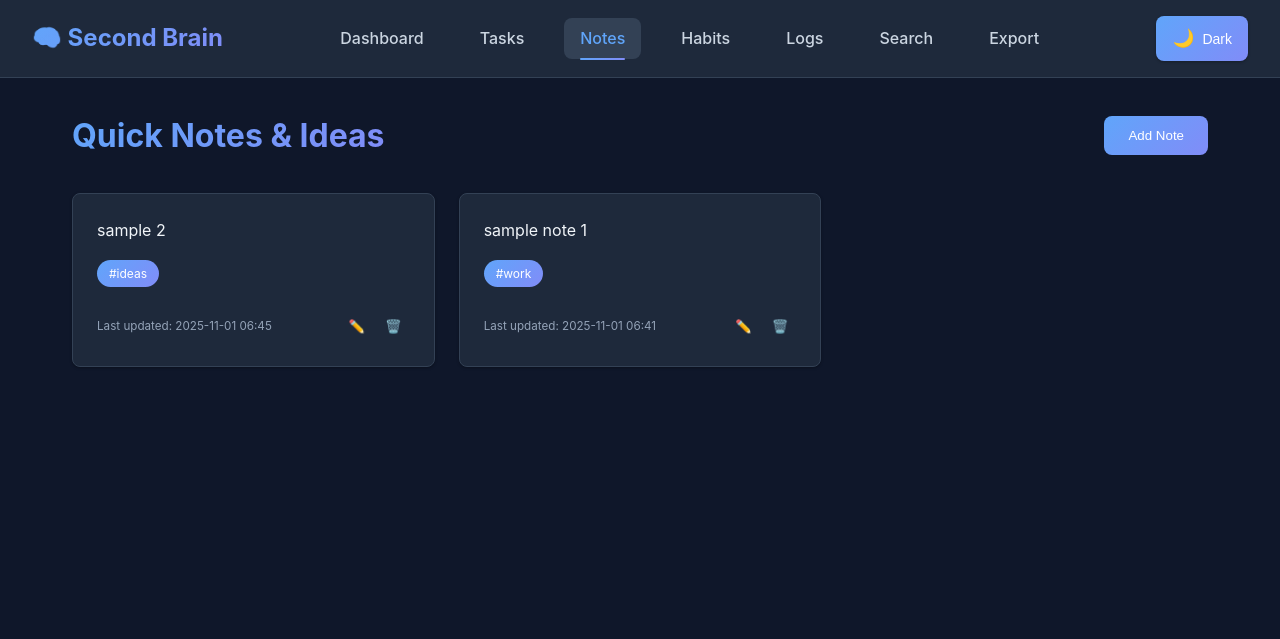
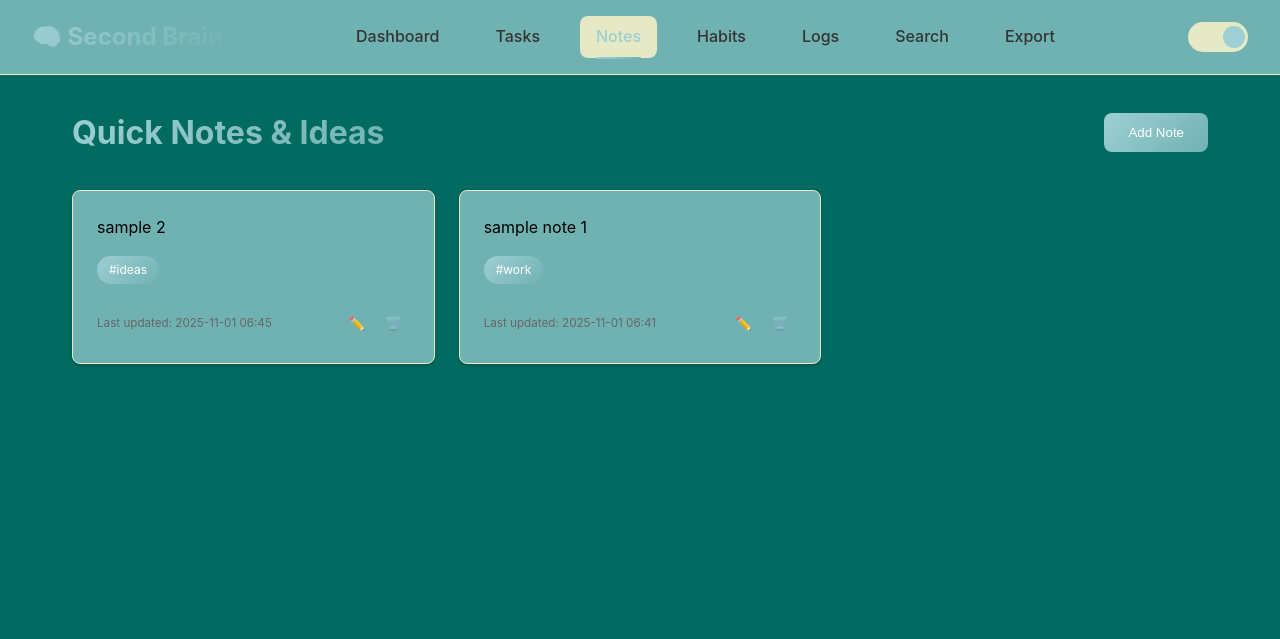
Before and after one commit to iantolentino/Axon, a Flask app: page /notes in a window 1280 px wide. Shown: the top 639 px of the page. Run offline with Flask 3, Linux system fonts and the light colour scheme.

Commit message:
Add files via upload

```diff
--- a/static/css/style.css
+++ b/static/css/style.css
@@ -6,19 +6,19 @@
 }
 
 :root {
-    /* Unified Color Palette */
-    --primary-bg: #ffffff;
-    --secondary-bg: #f8fafc;
-    --tertiary-bg: #f1f5f9;
-    --text-primary: #1e293b;
-    --text-secondary: #475569;
-    --text-muted: #64748b;
-    --accent-primary: #3b82f6;
-    --accent-secondary: #6366f1;
+    /* New Color Palette - Light Mode */
+    --primary-bg: #9ECFD4;
+    --secondary-bg: #70B2B2;
+    --tertiary-bg: #E5E9C5;
+    --text-primary: #000000;
+    --text-secondary: #333333;
+    --text-muted: #666666;
+    --accent-primary: #016B61;
+    --accent-secondary: #70B2B2;
     --accent-success: #10b981;
     --accent-warning: #f59e0b;
     --accent-error: #ef4444;
-    --border-color: #e2e8f0;
+    --border-color: #E5E9C5;
     --border-light: #f1f5f9;
     --shadow: 0 1px 3px rgba(0, 0, 0, 0.1);
     --shadow-md: 0 4px 6px rgba(0, 0, 0, 0.1);
@@ -28,18 +28,19 @@
 }
 
 [data-theme="dark"] {
-    --primary-bg: #0f172a;
-    --secondary-bg: #1e293b;
-    --tertiary-bg: #334155;
-    --text-primary: #f1f5f9;
-    --text-secondary: #cbd5e1;
-    --text-muted: #94a3b8;
-    --accent-primary: #60a5fa;
-    --accent-secondary: #818cf8;
+    /* New Color Palette - Dark Mode */
+    --primary-bg: #016B61;
+    --secondary-bg: #70B2B2;
+    --tertiary-bg: #E5E9C5;
+    --text-primary: #000000;
+    --text-secondary: #333333;
+    --text-muted: #666666;
+    --accent-primary: #9ECFD4;
+    --accent-secondary: #70B2B2;
     --accent-success: #34d399;
     --accent-warning: #fbbf24;
     --accent-error: #f87171;
-    --border-color: #334155;
+    --border-color: #E5E9C5;
     --border-light: #475569;
     --shadow: 0 1px 3px rgba(0, 0, 0, 0.3);
     --shadow-md: 0 4px 6px rgba(0, 0, 0, 0.3);
@@ -113,19 +114,67 @@ body {
     border-radius: 1px;
 }
 
+/* Theme Toggle Switch */
 .theme-toggle {
+    position: relative;
+    width: 60px;
+    height: 30px;
     background: var(--tertiary-bg);
-    border: 1px solid var(--border-color);
-    font-size: 1.2rem;
+    border: 2px solid var(--border-color);
+    border-radius: 15px;
     cursor: pointer;
-    padding: 0.5rem;
+    transition: all 0.3s ease;
+    display: flex;
+    align-items: center;
+    padding: 0 5px;
+}
+
+.theme-toggle::before {
+    content: '';
+    position: absolute;
+    width: 22px;
+    height: 22px;
+    background: var(--accent-primary);
     border-radius: 50%;
-    transition: all 0.2s;
-    color: var(--text-primary);
+    transition: all 0.3s ease;
+    left: 3px;
+}
+
+[data-theme="dark"] .theme-toggle::before {
+    transform: translateX(30px);
+    background: var(--accent-primary);
+}
+
+.theme-toggle-inner {
+    display: flex;
+    align-items: center;
+    justify-content: space-between;
+    width: 100%;
+}
+
+.theme-icon {
+    font-size: 0.8rem;
+    transition: opacity 0.3s ease;
+}
+
+.theme-icon:first-child {
+    opacity: 1;
+}
+
+[data-theme="dark"] .theme-icon:first-child {
+    opacity: 0.5;
+}
+
+.theme-icon:last-child {
+    opacity: 0.5;
+}
+
+[data-theme="dark"] .theme-icon:last-child {
+    opacity: 1;
 }
 
 .theme-toggle:hover {
-    background-color: var(--border-color);
+    border-color: var(--accent-primary);
     transform: scale(1.05);
 }
 
@@ -410,7 +459,7 @@ body {
 .form-group select:focus {
     outline: none;
     border-color: var(--accent-primary);
-    box-shadow: 0 0 0 3px rgba(59, 130, 246, 0.1);
+    box-shadow: 0 0 0 3px rgba(1, 107, 97, 0.1);
 }
 
 .form-actions {
@@ -770,6 +819,7 @@ body {
         align-items: flex-start;
     }
 }
+
 /* Search Results Styles */
 .search-results {
     space-y: 2rem;
@@ -1206,41 +1256,6 @@ body {
     }
 }
 
-/* Enhanced Theme Toggle */
-.theme-toggle {
-    background: linear-gradient(135deg, var(--accent-primary), var(--accent-secondary));
-    border: none;
-    padding: 0.75rem 1rem;
-    border-radius: var(--radius);
-    cursor: pointer;
-    transition: all 0.3s ease;
-    color: white;
-    font-weight: 500;
-    min-width: 80px;
-    box-shadow: var(--shadow);
-}
-
-.theme-toggle:hover {
-    transform: translateY(-2px);
-    box-shadow: var(--shadow-md);
-}
-
-.theme-toggle-inner {
-    display: flex;
-    align-items: center;
-    justify-content: center;
-    gap: 0.5rem;
-}
-
-.theme-icon {
-    font-size: 1.1rem;
-}
-
-.theme-label {
-    font-size: 0.875rem;
-    font-weight: 500;
-}
-
 /* Enhanced Logs Styling */
 .logs-container {
     space-y: 2rem;
@@ -1494,7 +1509,7 @@ body {
 .form-textarea:focus {
     outline: none;
     border-color: var(--accent-primary);
-    box-shadow: 0 0 0 3px rgba(59, 130, 246, 0.1);
+    box-shadow: 0 0 0 3px rgba(1, 107, 97, 0.1);
 }
 
 .form-textarea::placeholder {
--- a/static/js/main.js
+++ b/static/js/main.js
@@ -37,11 +37,11 @@ class ThemeManager {
     }
 
     updateButtonIcon() {
-        const icon = this.currentTheme === 'dark' ? '🌙' : '☀️';
+        const icon = this.currentTheme === '' ? '' : '';
         this.themeToggle.innerHTML = `
             <div class="theme-toggle-inner">
                 <span class="theme-icon">${icon}</span>
-                <span class="theme-label">${this.currentTheme === 'dark' ? 'Dark' : 'Light'}</span>
+                <span class="theme-label">${this.currentTheme === '' ? '' : ''}</span>
             </div>
         `;
     }
```
